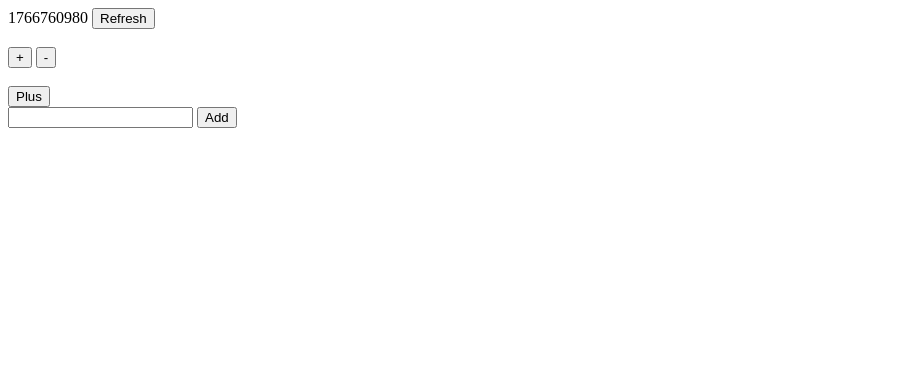
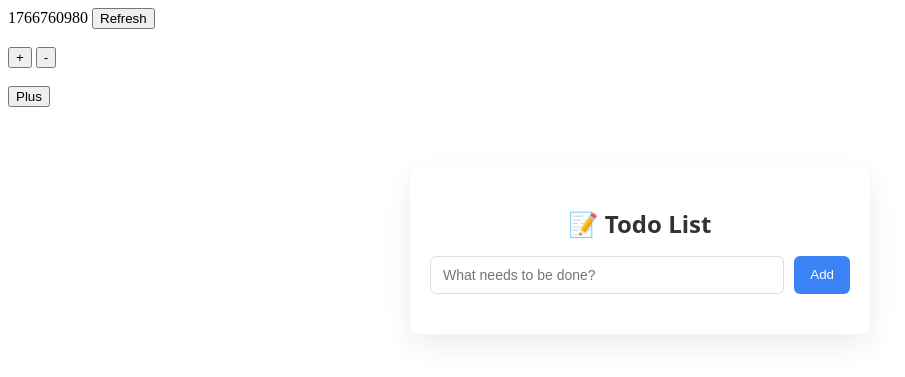
Before and after one commit to aungpyaeheinn/livewire-practice, a Laravel app: page / in a window 1280 px wide. Shown: the top 377 px of the page, without its empty margins (0-905 px from the left). Run offline with Laravel 12, Linux system fonts and the light colour scheme; some libraries are stand-ins or nearby versions.

Commit message:
practice

```diff
--- a/resources/views/livewire/todos.blade.php
+++ b/resources/views/livewire/todos.blade.php
@@ -1,17 +1,29 @@
-<div>
-    {{-- The whole world belongs to you. --}}
+<div class="todo-app">
+    <h2>📝 Todo List</h2>
 
-    <form wire:submit.prevent="add">
-        <input type="text" wire:model="todo">
-
+    <form wire:submit.prevent="add" class="todo-form">
+        <input
+            type="text"
+            wire:model="todo"
+            placeholder="What needs to be done?"
+        >
         <button type="submit">Add</button>
     </form>
 
-    <ul>
+    <ul class="todo-list">
         @foreach ($todos as $index => $todo)
-            <li>
-                {{ $todo }}
-                <button wire:click='remove({{ $index }})'><i class="fas fa-trash"></i></button>
+            <li class="todo-item">
+                <span class="todo-text">
+                    <strong>{{ $index+1 }}.</strong>
+                    {{ $todo }}
+                </span>
+                <button
+                    wire:click="remove({{ $index }})"
+                    class="delete-btn"
+                    title="Delete"
+                >
+                    <i class="fas fa-trash"></i>
+                </button>
             </li>
         @endforeach
     </ul>
--- a/resources/views/welcome.blade.php
+++ b/resources/views/welcome.blade.php
@@ -6,6 +6,92 @@
     <meta name="viewport" content="width=device-width, initial-scale=1.0">
     <title>Livewire Basics</title>
     <link rel="stylesheet" href="https://cdnjs.cloudflare.com/ajax/libs/font-awesome/6.5.1/css/all.min.css" />
+    <style>
+        .todo-app {
+            max-width: 420px;
+            margin: 60px auto;
+            padding: 20px;
+            background: #ffffff;
+            border-radius: 10px;
+            box-shadow: 0 10px 30px rgba(0, 0, 0, 0.08);
+            font-family: system-ui, -apple-system, sans-serif;
+        }
+
+        .todo-app h2 {
+            margin-bottom: 16px;
+            color: #333;
+            text-align: center;
+        }
+
+        .todo-form {
+            display: flex;
+            gap: 10px;
+            margin-bottom: 20px;
+        }
+
+        .todo-form input {
+            flex: 1;
+            padding: 10px 12px;
+            border: 1px solid #ddd;
+            border-radius: 6px;
+            font-size: 14px;
+        }
+
+        .todo-form input:focus {
+            outline: none;
+            border-color: #3b82f6;
+        }
+
+        .todo-form button {
+            padding: 10px 16px;
+            background: #3b82f6;
+            color: #fff;
+            border: none;
+            border-radius: 6px;
+            cursor: pointer;
+        }
+
+        .todo-form button:hover {
+            background: #2563eb;
+        }
+
+        .todo-list {
+            list-style: none;
+            padding: 0;
+            margin: 0;
+        }
+
+        .todo-item {
+            display: flex;
+            justify-content: space-between;
+            align-items: center;
+            padding: 10px 12px;
+            margin-bottom: 8px;
+            background: #f9fafb;
+            border-radius: 6px;
+        }
+
+        .todo-item span {
+            color: #333;
+        }
+
+        .delete-btn {
+            background: transparent;
+            border: none;
+            color: #ef4444;
+            cursor: pointer;
+            font-size: 14px;
+        }
+
+        .delete-btn:hover {
+            color: #b91c1c;
+        }
+
+        .todo-text strong {
+            margin-right: 6px;
+            color: #6b7280;
+        }
+    </style>
 </head>
 
 <body>
```
